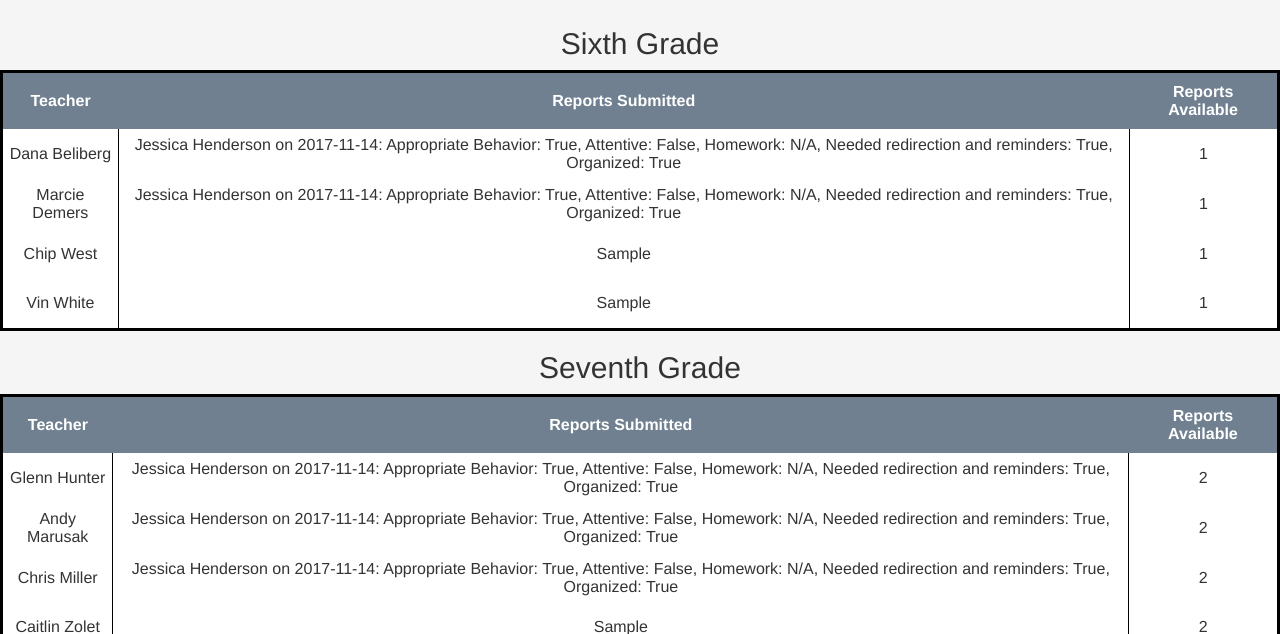
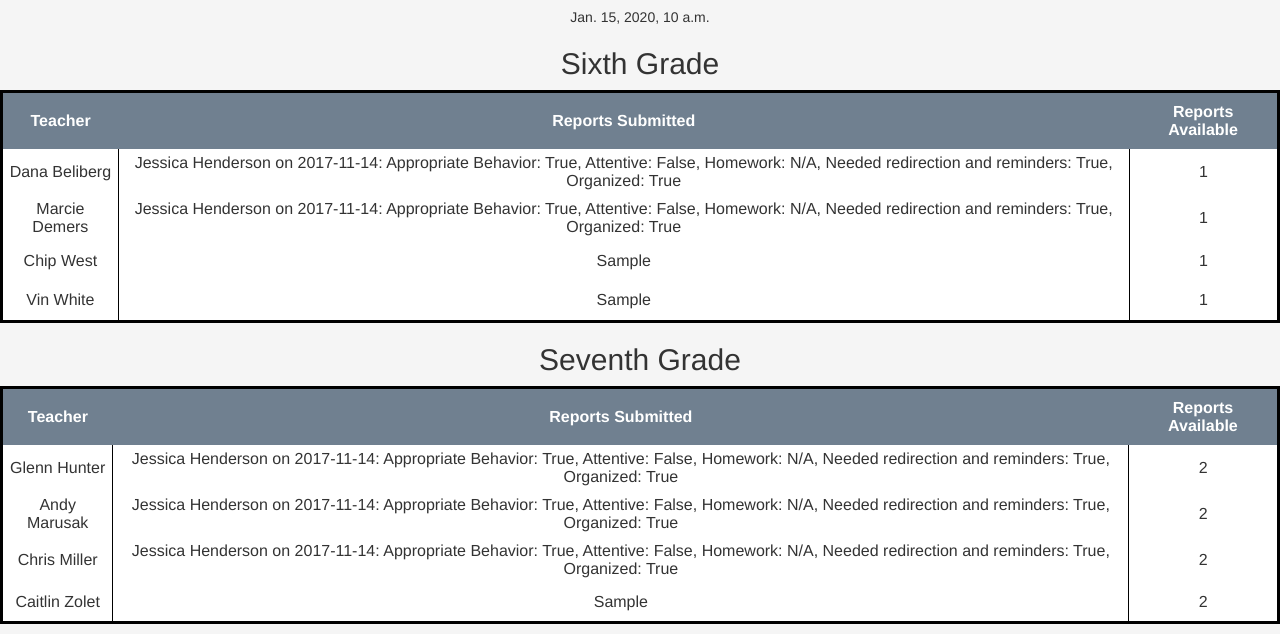
Before and after one commit to JoshuaOStafford/VanaLearning, a Django app: template templates/teacher_submissions.html in a window 1280 px wide. Shown: the part 53-687 px from the top of the page. Run offline with Django 3.2, Linux system fonts and the light colour scheme; data comes from the database, SQL or seed files in the repository; the template is opened without the code that fills it: values that come from a table or form of the project are taken from there, most other values are stand-ins (such as "Sample title", 1, 10 or a date in 2020); some libraries are stand-ins or nearby versions; some web fonts are replaced.

```diff
--- a/templates/teacher_submissions.html
+++ b/templates/teacher_submissions.html
@@ -38,7 +38,7 @@ th{
     padding: 10px;
 }
 td{
-    height: 50px;
+    height: 40px;
     vertical-align: middle;
     text-align: center;
     padding: 5px;
@@ -50,6 +50,7 @@ td{
 <body>
     <div align="center">
     <br><br><br>
+        {{ date }}
     <h2>Sixth Grade</h2>
     <table>
     <tr>
```
